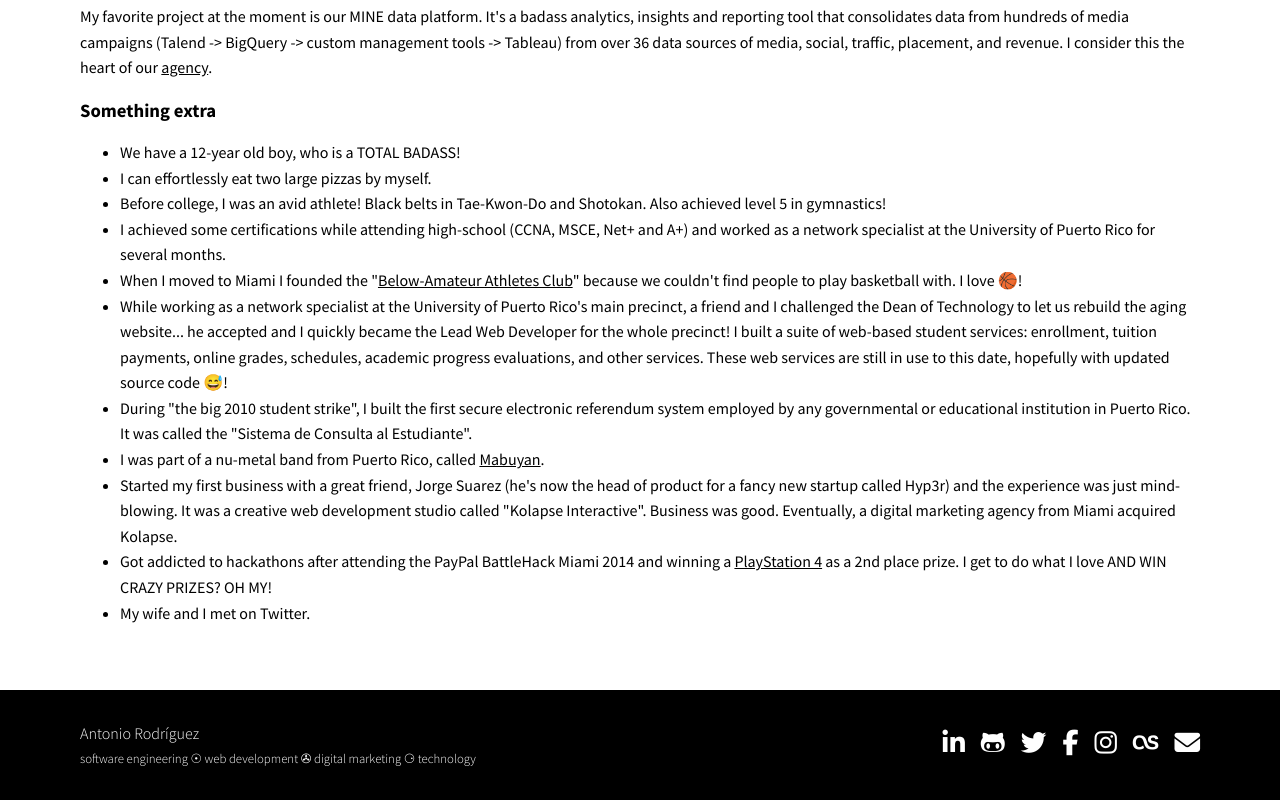
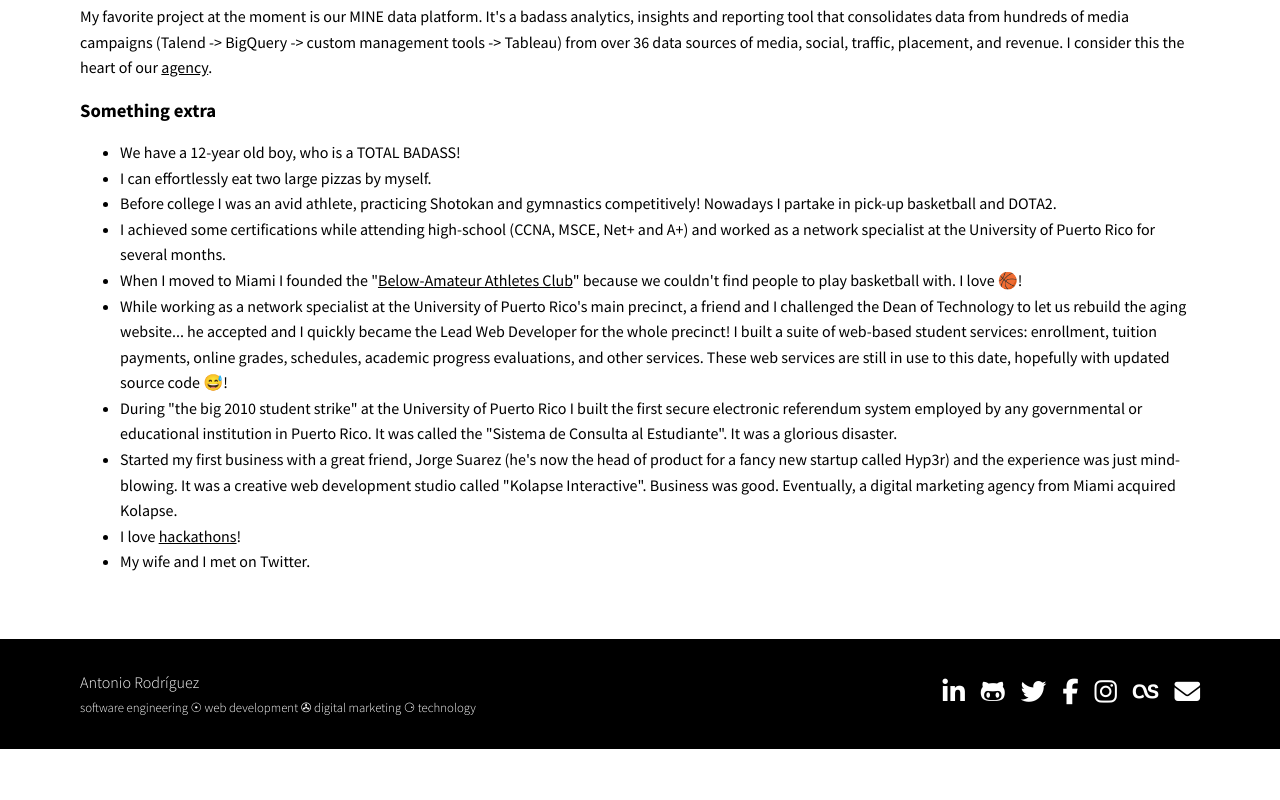
Before and after one commit to antonio666917/arod.us-react, a React (Create React App) app: page /about in a window 1280 px wide. Shown: the part 784-1584 px from the top of the page. After the commit the page ends 1533 px from the top, so only its background shows below. Built offline with nearby package versions, Linux system fonts and the light colour scheme.

Commit message:
Copy changes.
I’m a dork… and a horrible writer… 😵

```diff
--- a/src/components/About.js
+++ b/src/components/About.js
@@ -29,14 +29,13 @@
       <ul>
         <li>We have a 12-year old boy, who is a TOTAL BADASS!</li>
         <li>I can effortlessly eat two large pizzas by myself.</li>
-        <li>Before college, I was an avid athlete! Black belts in Tae-Kwon-Do and Shotokan. Also achieved level 5 in gymnastics!</li>
+        <li>Before college I was an avid athlete, practicing Shotokan and gymnastics competitively! Nowadays I partake in pick-up basketball and DOTA2. </li>
         <li>I achieved some certifications while attending high-school (CCNA, MSCE, Net+ and A+) and worked as a network specialist at the University of Puerto Rico for several months.</li>
         <li>When I moved to Miami I founded the "<a href="https://www.facebook.com/groups/1395203817368867/" target="_blank" rel="noopener noreferrer">Below-Amateur Athletes Club</a>" because we couldn't find  people to play basketball with. I love <span role="img" aria-label="Basketball">🏀</span>!</li>
         <li>While working as a network specialist at the University of Puerto Rico's main precinct, a friend and I challenged the Dean of Technology to let us rebuild the aging website... he accepted and I quickly became the Lead Web Developer for the whole precinct! I built a suite of web-based student services: enrollment, tuition payments, online grades, schedules, academic progress evaluations, and other services. These web services are still in use to this date, hopefully with updated source code <span role="img" aria-label="Sweating happily">😅</span>!</li>
-        <li>During "the big 2010 student strike", I built the first secure electronic referendum system employed by any governmental or educational institution in Puerto Rico. It was called the "Sistema de Consulta al Estudiante".</li>
-        <li>I was part of a nu-metal band from Puerto Rico, called <a href="https://www.google.com/search?q=mabuyan&nfpr=1&source=lnms&sa=X&ved=0ahUKEwik_9P4x43UAhVM5yYKHUuTC-QQ_AUICSgA&biw=1344&bih=1032&dpr=2" target="_blank" rel="noopener noreferrer">Mabuyan</a>.</li>
+        <li>During "the big 2010 student strike" at the University of Puerto Rico I built the first secure electronic referendum system employed by any governmental or educational institution in Puerto Rico. It was called the "Sistema de Consulta al Estudiante". It was a glorious disaster.</li>
         <li>Started my first business with a great friend, Jorge Suarez (he's now the head of product for a fancy new startup called Hyp3r) and the experience was just mind-blowing. It was a creative web development studio called "Kolapse Interactive". Business was good. Eventually, a digital marketing agency from Miami acquired Kolapse.</li>
-        <li>Got addicted to hackathons after attending the PayPal BattleHack Miami 2014 and winning a <a href="https://scontent.xx.fbcdn.net/v/t1.0-9/1609626_10152222065329820_2114747425_n.jpg?oh=2d7c930b55cace33e8c91051b7255d2e&oe=596450B6" target="_blank" rel="noopener noreferrer">PlayStation 4</a> as a 2nd place prize. I get to do what I love AND WIN CRAZY PRIZES? OH MY!</li>
+        <li>I love <a href="https://scontent.xx.fbcdn.net/v/t1.0-9/1609626_10152222065329820_2114747425_n.jpg?oh=2d7c930b55cace33e8c91051b7255d2e&oe=596450B6" target="_blank" rel="noopener noreferrer">hackathons</a>!</li>
         <li>My wife and I met on Twitter.</li>
       </ul>
     </div>
```
